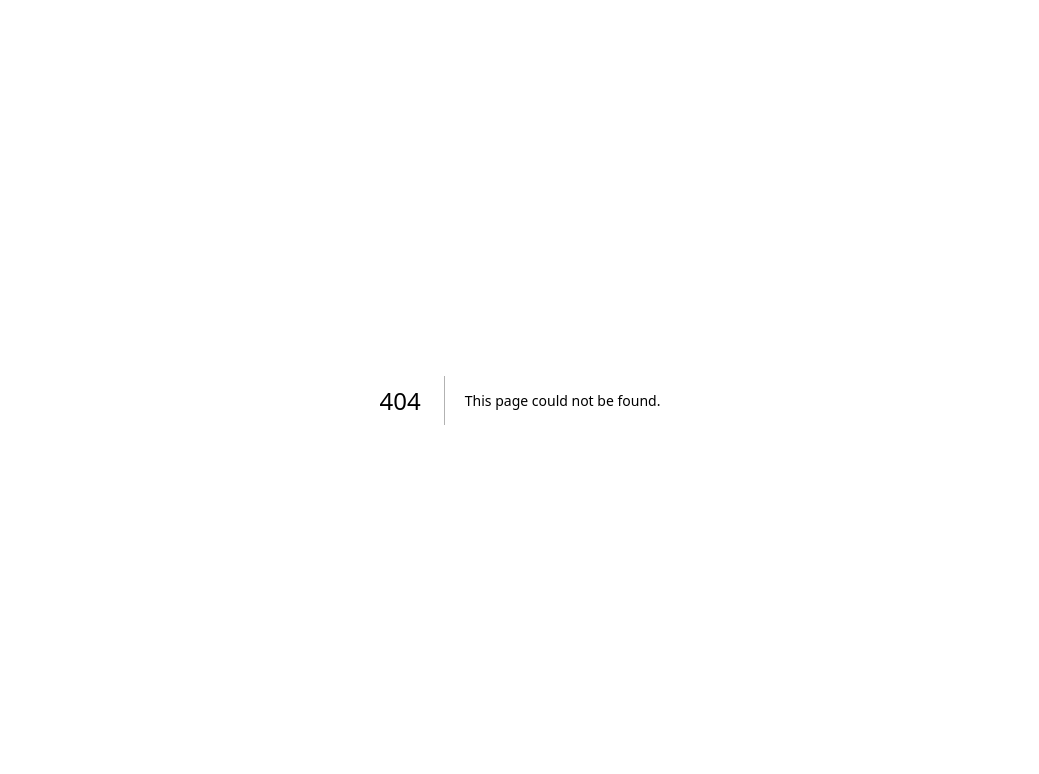
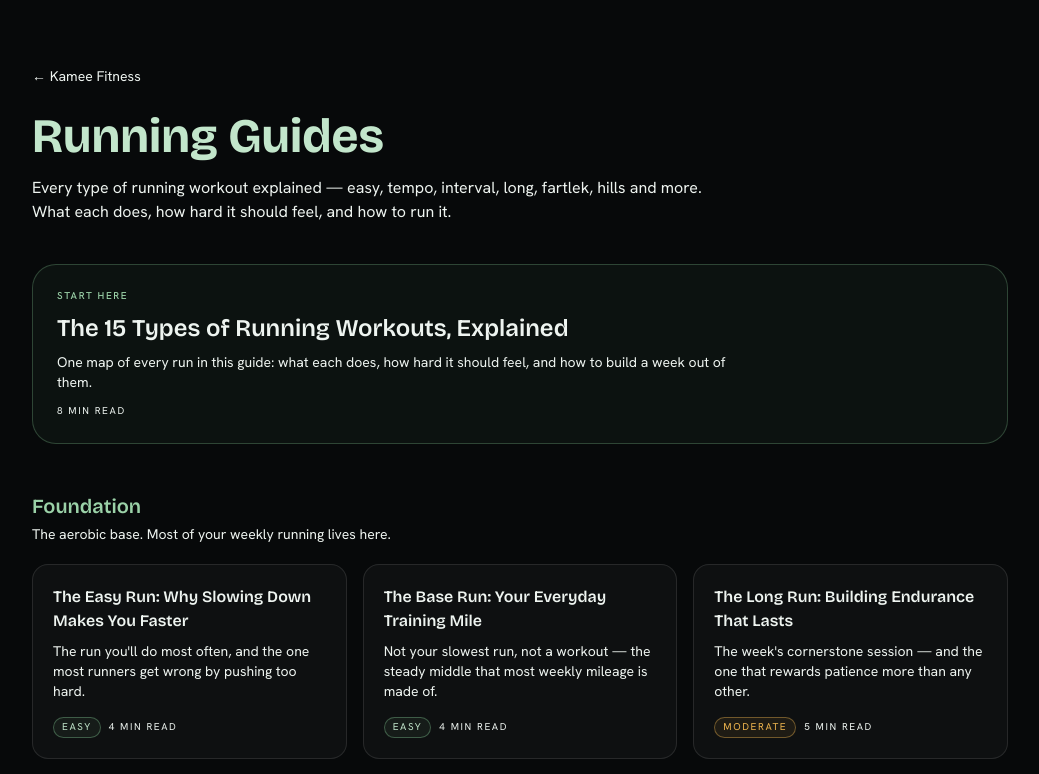
Before and after one commit to average04/kamee_fitness.webapp, a Next.js app in the folder kamee-fitness.webapp/: page /blog in a window 1280 px wide. Before the commit this address had no page. Shown: the top 774 px of the page, without its empty margins (120-1159 px from the left). Built offline with nearby package versions, Linux system fonts and the light colour scheme.

Commit message:
feat(blog): add the blog hub page

```diff
--- /dev/null
+++ b/kamee-fitness.webapp/app/blog/page.tsx
@@ -0,0 +1,104 @@
+import type { Metadata } from "next";
+import Link from "next/link";
+import { PostCard } from "@/components/blog/PostCard";
+import {
+  GROUP_BLURBS,
+  getGuides,
+  getGuidesByGroup,
+  getPillar,
+  POST_GROUPS,
+  postUrl,
+} from "@/lib/blog/posts";
+
+const TITLE = "Running Guides";
+const DESCRIPTION =
+  "Every type of running workout explained — easy, tempo, interval, long, fartlek, hills and more. What each does, how hard it should feel, and how to run it.";
+
+export const metadata: Metadata = {
+  title: TITLE,
+  description: DESCRIPTION,
+  alternates: { canonical: "/blog" },
+  openGraph: {
+    type: "website",
+    url: "/blog",
+    siteName: "Kamee Fitness",
+    title: TITLE,
+    description: DESCRIPTION,
+    locale: "en_US",
+    images: ["/adaptive-icon.png"],
+  },
+  twitter: {
+    card: "summary_large_image",
+    title: TITLE,
+    description: DESCRIPTION,
+    images: ["/adaptive-icon.png"],
+  },
+};
+
+export default function BlogIndexPage() {
+  const pillar = getPillar();
+  const jsonLd = {
+    "@context": "https://schema.org",
+    "@type": "ItemList",
+    name: TITLE,
+    itemListElement: getGuides().map((post, i) => ({
+      "@type": "ListItem",
+      position: i + 1,
+      url: postUrl(post.slug),
+      name: post.title,
+    })),
+  };
+
+  return (
+    <main className="min-h-screen bg-ink-950 text-ink-100">
+      <script
+        type="application/ld+json"
+        dangerouslySetInnerHTML={{ __html: JSON.stringify(jsonLd) }}
+      />
+      <div className="mx-auto max-w-5xl px-6 py-12 lg:py-16">
+        <Link
+          href="/"
+          className="inline-flex items-center gap-1 text-sm text-ink-400 hover:text-leaf-400"
+        >
+          ← Kamee Fitness
+        </Link>
+
+        <h1 className="font-display mt-6 text-4xl font-bold text-leaf-300 lg:text-5xl">
+          {TITLE}
+        </h1>
+        <p className="mt-4 max-w-2xl text-ink-300">{DESCRIPTION}</p>
+
+        {/* Featured pillar */}
+        <Link
+          href={`/blog/${pillar.slug}`}
+          className="group mt-10 block rounded-3xl border border-leaf-500/30 bg-leaf-500/[0.05] p-6 transition-colors hover:border-leaf-500/60"
+        >
+          <p className="text-[0.62rem] font-medium uppercase tracking-[0.16em] text-leaf-400">
+            Start here
+          </p>
+          <h2 className="font-display mt-2 text-2xl font-semibold text-mist group-hover:text-leaf-300">
+            {pillar.title}
+          </h2>
+          <p className="mt-2 max-w-2xl text-sm text-ink-300">{pillar.excerpt}</p>
+          <p className="mt-3 text-[0.62rem] uppercase tracking-[0.16em] text-ink-400">
+            {pillar.readingMinutes} min read
+          </p>
+        </Link>
+
+        {POST_GROUPS.map((group) => (
+          <section key={group} className="mt-12">
+            <h2 className="font-display text-xl font-semibold text-leaf-400">
+              {group}
+            </h2>
+            <p className="mt-1 text-sm text-ink-400">{GROUP_BLURBS[group]}</p>
+            <ul className="mt-5 grid gap-4 sm:grid-cols-2 lg:grid-cols-3">
+              {getGuidesByGroup(group).map((post) => (
+                <PostCard key={post.slug} post={post} />
+              ))}
+            </ul>
+          </section>
+        ))}
+      </div>
+    </main>
+  );
+}
--- /dev/null
+++ b/kamee-fitness.webapp/components/blog/PostCard.tsx
@@ -0,0 +1,34 @@
+import Link from "next/link";
+import type { RunPost } from "@/lib/blog/posts";
+
+const EFFORT_STYLES: Record<string, string> = {
+  Easy: "border-leaf-500/40 bg-leaf-500/[0.07] text-leaf-300",
+  Moderate: "border-sun-500/40 bg-sun-500/[0.07] text-sun-500",
+  Hard: "border-ember-500/40 bg-ember-500/[0.07] text-ember-400",
+};
+
+export function PostCard({ post }: { post: RunPost }) {
+  return (
+    <li>
+      <Link
+        href={`/blog/${post.slug}`}
+        className="group flex h-full flex-col rounded-2xl border border-white/10 bg-white/[0.03] p-5 transition-colors hover:border-leaf-500/40"
+      >
+        <h3 className="font-display text-base font-semibold text-mist group-hover:text-leaf-300">
+          {post.title}
+        </h3>
+        <p className="mt-2 flex-1 text-sm text-ink-300">{post.excerpt}</p>
+        <p className="mt-4 flex items-center gap-2 text-[0.62rem] uppercase tracking-[0.16em] text-ink-400">
+          {post.effort && (
+            <span
+              className={`rounded-full border px-2 py-0.5 ${EFFORT_STYLES[post.effort]}`}
+            >
+              {post.effort}
+            </span>
+          )}
+          <span>{post.readingMinutes} min read</span>
+        </p>
+      </Link>
+    </li>
+  );
+}
```
